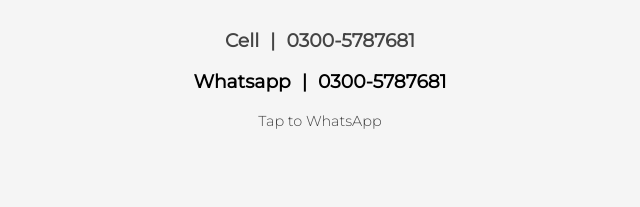
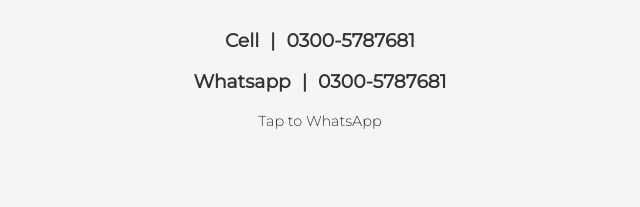
Before and after one commit to engineeracademy/engineeracademy.github.io, a plain HTML site: page contact.html in a window 1280 px wide. Shown: the part 339-546 px from the top of the page, 320-960 px from the left. Drawn offline with nearby package versions, Linux system fonts and the light colour scheme.

Commit message:
Color Bug Fix

```diff
--- a/style/contact.css
+++ b/style/contact.css
@@ -3,6 +3,7 @@
     font-weight: 300;
     text-align: center;
     margin: 0 1vw;
+    color: #333;
 }
 
 section.contact-info {
@@ -17,7 +18,7 @@
 
 .contact-number a {
     text-decoration: none;
-    color: black;
+    color: #333;
 }
 
 .contact-number p {
```
